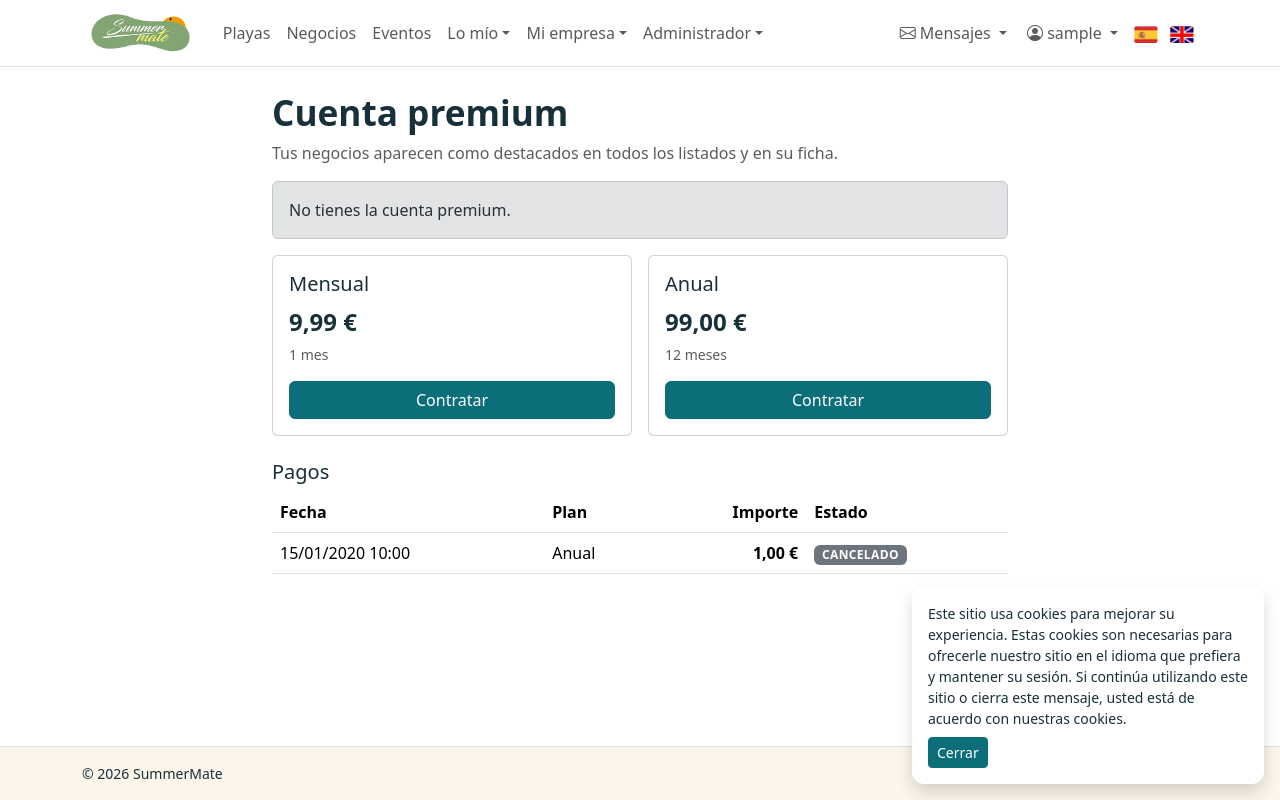
After one commit to adrlagmel/summermate, a Spring Boot app: page /empresario/premium in a window 1280 px wide. The commit adds this page. Run offline with Spring Boot 4, Linux system fonts and the light colour scheme; a user stored in the database is signed in; empty tables hold one stand-in row (values such as "Sample post"); some of the project's set-up classes (security, data sources, template engines, error pages and the like) are left out, and stand-ins take their place; database files in the repository are not loaded; some libraries are stand-ins or nearby versions.

Commit message:
Fase 6: cuenta premium del empresario con pasarela de pago simulada
- PagoPremium (V6) con plan mensual o anual, referencia y estado; un pago
  confirmado amplía Empresario.premiumHasta.
- PasarelaPago es la interfaz; PasarelaSimulada (por defecto) muestra una
  página propia con Pagar y Cancelar y no cobra nada. Para cobrar de verdad
  basta otra implementación (por ejemplo Stripe Checkout con webhook).
- Los negocios de un empresario premium salen como destacados.

Co-Authored-By: Claude Opus 5.5 <noreply@anthropic.com>
Claude-Session: https://claude.ai/code/session_01XbtrvM4NBnD8siLHmpcy2b

```diff
--- /dev/null
+++ b/src/main/java/controllers/empresario/PremiumController.java
@@ -0,0 +1,74 @@
+/* PremiumController.java
+ *
+ * Cuenta premium del empresario (Fase 6):
+ *   GET  /empresario/premium                       estado, planes y pagos
+ *   POST /empresario/premium?plan=                 contratar: lleva a la pasarela
+ *   GET  /empresario/premium/pagos/{ref}           página de pago (pasarela simulada)
+ *   POST /empresario/premium/pagos/{ref}           pagar (pasarela simulada)
+ *   DELETE /empresario/premium/pagos/{ref}         cancelar el pago
+ */
+
+package controllers.empresario;
+
+import org.springframework.beans.factory.annotation.Autowired;
+import org.springframework.stereotype.Controller;
+import org.springframework.ui.Model;
+import org.springframework.web.bind.annotation.DeleteMapping;
+import org.springframework.web.bind.annotation.GetMapping;
+import org.springframework.web.bind.annotation.PathVariable;
+import org.springframework.web.bind.annotation.PostMapping;
+import org.springframework.web.bind.annotation.RequestMapping;
+import org.springframework.web.bind.annotation.RequestParam;
+import org.springframework.web.servlet.mvc.support.RedirectAttributes;
+
+import domain.PagoPremium;
+import services.EmpresarioService;
+import services.PremiumService;
+
+@Controller
+@RequestMapping("/empresario/premium")
+public class PremiumController {
+
+	@Autowired
+	private PremiumService		premiumService;
+
+	@Autowired
+	private EmpresarioService	empresarioService;
+
+
+	@GetMapping
+	public String estado(Model model) {
+		model.addAttribute("empresario", empresarioService.findByPrincipal());
+		model.addAttribute("planes", PagoPremium.Plan.values());
+		model.addAttribute("pagos", premiumService.misPagos());
+
+		return "empresario/premium";
+	}
+
+	@PostMapping
+	public String contratar(@RequestParam PagoPremium.Plan plan) {
+		return "redirect:" + premiumService.contratar(plan);
+	}
+
+	@GetMapping("/pagos/{referencia}")
+	public String pasarela(@PathVariable String referencia, Model model) {
+		model.addAttribute("pago", premiumService.pagoPropio(referencia));
+
+		return "empresario/pasarela";
+	}
+
+	@PostMapping("/pagos/{referencia}")
+	public String pagar(@PathVariable String referencia, RedirectAttributes redirect) {
+		premiumService.confirmar(referencia);
+		redirect.addFlashAttribute("aviso", "premium.pagado");
+		return "redirect:/empresario/premium";
+	}
+
+	@DeleteMapping("/pagos/{referencia}")
+	public String cancelar(@PathVariable String referencia, RedirectAttributes redirect) {
+		premiumService.cancelar(referencia);
+		redirect.addFlashAttribute("aviso", "premium.cancelado");
+		return "redirect:/empresario/premium";
+	}
+
+}
--- a/src/main/resources/messages.properties
+++ b/src/main/resources/messages.properties
@@ -585,3 +585,29 @@ colaboracion.faltan = {0} points to the next level
 colaboracion.valoraciones = Reviews written: {0} (10 points each)
 colaboracion.votos = "Helpful" votes received: {0} (2 points each)
 colaboracion.reservas = Bookings enjoyed: {0} (5 points each)
+premium.titulo = Premium account
+premium.explicacion = Your businesses are shown as featured in every list and on their page.
+premium.activa = Active until {0}.
+premium.inactiva = You do not have a premium account.
+premium.plan = Plan
+premium.plan.MENSUAL = Monthly
+premium.plan.ANUAL = Yearly
+premium.meses = {0,choice,1#1 month|1<{0} months}
+premium.contratar = Subscribe
+premium.ampliar = Extend
+premium.pagos = Payments
+premium.fecha = Date
+premium.importe = Amount
+premium.estado = Status
+premium.estado.PENDIENTE = Pending
+premium.estado.PAGADO = Paid
+premium.estado.CANCELADO = Cancelled
+premium.continuar = Continue payment
+premium.pasarela = Payment
+premium.simulada = Simulated payment gateway: nothing is charged
+premium.referencia = Reference
+premium.pagar = Pay
+premium.cancelarPago = Cancel
+premium.pagado = Payment completed. Your premium account is active.
+premium.cancelado = Payment cancelled.
+premium.destacado = Featured
--- a/src/main/resources/messages_es.properties
+++ b/src/main/resources/messages_es.properties
@@ -591,3 +591,29 @@ colaboracion.faltan = Te faltan {0} puntos para el siguiente nivel
 colaboracion.valoraciones = Valoraciones escritas: {0} (10 puntos cada una)
 colaboracion.votos = Votos de "útil" recibidos: {0} (2 puntos cada uno)
 colaboracion.reservas = Reservas disfrutadas: {0} (5 puntos cada una)
+premium.titulo = Cuenta premium
+premium.explicacion = Tus negocios aparecen como destacados en todos los listados y en su ficha.
+premium.activa = Activa hasta el {0}.
+premium.inactiva = No tienes la cuenta premium.
+premium.plan = Plan
+premium.plan.MENSUAL = Mensual
+premium.plan.ANUAL = Anual
+premium.meses = {0,choice,1#1 mes|1<{0} meses}
+premium.contratar = Contratar
+premium.ampliar = Ampliar
+premium.pagos = Pagos
+premium.fecha = Fecha
+premium.importe = Importe
+premium.estado = Estado
+premium.estado.PENDIENTE = Pendiente
+premium.estado.PAGADO = Pagado
+premium.estado.CANCELADO = Cancelado
+premium.continuar = Continuar el pago
+premium.pasarela = Pago
+premium.simulada = Pasarela de pago simulada: no se cobra nada
+premium.referencia = Referencia
+premium.pagar = Pagar
+premium.cancelarPago = Cancelar
+premium.pagado = Pago completado. Tu cuenta premium está activa.
+premium.cancelado = Pago cancelado.
+premium.destacado = Destacado
--- /dev/null
+++ b/src/main/resources/templates/empresario/premium.html
@@ -0,0 +1,62 @@
+<!DOCTYPE html>
+<!-- empresario/premium.html: cuenta premium (Fase 6) -->
+<html xmlns:th="http://www.thymeleaf.org" xmlns:layout="http://www.ultraq.net.nz/thymeleaf/layout" layout:decorate="~{layout}">
+<head>
+	<title th:text="#{premium.titulo}">Cuenta premium</title>
+</head>
+<body>
+<div layout:fragment="contenido" class="row justify-content-center">
+	<div class="col-lg-8">
+		<h1 class="mb-2" th:text="#{premium.titulo}">Cuenta premium</h1>
+		<p class="text-body-secondary" th:text="#{premium.explicacion}">Tus negocios aparecen como destacados.</p>
+
+		<div class="alert" th:classappend="${empresario.premium} ? 'alert-success' : 'alert-secondary'" role="status">
+			<span th:if="${empresario.premium}" th:text="#{premium.activa(${#temporals.format(empresario.premiumHasta, 'dd/MM/yyyy')})}">Activa hasta el 01/09/2027</span>
+			<span th:unless="${empresario.premium}" th:text="#{premium.inactiva}">No tienes la cuenta premium.</span>
+		</div>
+
+		<div class="row g-3 mb-4">
+			<div class="col-sm-6" th:each="p : ${planes}">
+				<div class="card h-100">
+					<div class="card-body d-flex flex-column">
+						<h2 class="h5" th:text="#{|premium.plan.${p}|}">Mensual</h2>
+						<p class="fs-4 puntuacion mb-1" th:text="|${#numbers.formatDecimal(p.importe, 1, 2)} €|">9,99 €</p>
+						<p class="small text-body-secondary" th:text="#{premium.meses(${p.meses})}">1 mes</p>
+						<form class="mt-auto" th:action="@{/empresario/premium(plan=${p})}" method="post">
+							<button type="submit" class="btn btn-primary w-100" th:text="${empresario.premium} ? #{premium.ampliar} : #{premium.contratar}">Contratar</button>
+						</form>
+					</div>
+				</div>
+			</div>
+		</div>
+
+		<h2 class="h5" th:text="#{premium.pagos}">Pagos</h2>
+		<p th:if="${#lists.isEmpty(pagos)}" class="text-body-secondary" th:text="#{fase5.vacio}">Ninguno.</p>
+		<div class="table-responsive" th:unless="${#lists.isEmpty(pagos)}">
+			<table class="table align-middle">
+				<thead>
+					<tr>
+						<th scope="col" th:text="#{premium.fecha}">Fecha</th>
+						<th scope="col" th:text="#{premium.plan}">Plan</th>
+						<th scope="col" class="text-end" th:text="#{premium.importe}">Importe</th>
+						<th scope="col" th:text="#{premium.estado}">Estado</th>
+					</tr>
+				</thead>
+				<tbody>
+					<tr th:each="pago : ${pagos}">
+						<td class="text-nowrap" th:text="${#temporals.format(pago.fecha, 'dd/MM/yyyy HH:mm')}">01/08/2026</td>
+						<td th:text="#{|premium.plan.${pago.plan}|}">Mensual</td>
+						<td class="text-end puntuacion" th:text="|${#numbers.formatDecimal(pago.importe, 1, 2)} €|">9,99 €</td>
+						<td>
+							<span class="badge estado" th:classappend="${pago.estado.name() == 'PAGADO'} ? 'text-bg-success' : (${pago.estado.name() == 'PENDIENTE'} ? 'text-bg-warning' : 'text-bg-secondary')"
+								th:text="#{|premium.estado.${pago.estado}|}">Pagado</span>
+							<a th:if="${pago.estado.name() == 'PENDIENTE'}" class="ms-2 small" th:href="@{/empresario/premium/pagos/{r}(r=${pago.referencia})}" th:text="#{premium.continuar}">Continuar el pago</a>
+						</td>
+					</tr>
+				</tbody>
+			</table>
+		</div>
+	</div>
+</div>
+</body>
+</html>
--- a/src/main/resources/templates/layout.html
+++ b/src/main/resources/templates/layout.html
@@ -60,6 +60,7 @@
 						<li><a class="dropdown-item" th:href="@{/empresario/eventos/nuevo}" th:text="#{master.page.eventos.register}">Registrar evento</a></li>
 						<li><a class="dropdown-item" th:href="@{/empresario/reservas}" th:text="#{master.page.reservas}">Reservas</a></li>
 						<li><hr class="dropdown-divider"></li>
+						<li><a class="dropdown-item" th:href="@{/empresario/premium}" th:text="#{premium.titulo}">Cuenta premium</a></li>
 						<li><a class="dropdown-item" th:href="@{/empresario/peticion}" th:text="#{master.page.peticionnegocio.empresario.list}">Petición de negocio</a></li>
 					</ul>
 				</li>
--- a/src/main/resources/templates/negocios/ficha.html
+++ b/src/main/resources/templates/negocios/ficha.html
@@ -27,6 +27,7 @@
 			<h1>
 				<span th:text="${negocio.nombre}">Negocio</span>
 				<span th:unless="${negocio.negocioActivo}" class="badge text-bg-secondary estado align-middle" th:text="#{fase5.negocio.suspendido}">Suspendido</span>
+				<span th:if="${negocio.empresario.premium}" class="badge text-bg-warning estado align-middle"><i class="bi bi-star-fill" aria-hidden="true"></i> <span th:text="#{premium.destacado}">Destacado</span></span>
 			</h1>
 			<p class="text-body-secondary" th:text="${negocio.tipo}">Chiringuito</p>
 			<p th:text="${negocio.descripcion}">Descripción</p>
--- a/src/main/resources/templates/negocios/lista.html
+++ b/src/main/resources/templates/negocios/lista.html
@@ -52,6 +52,7 @@
 					<td>
 						<a th:href="@{/negocios/{id}(id=${row.id})}" th:text="${row.nombre}">Negocio</a>
 						<span th:unless="${row.negocioActivo}" class="badge text-bg-secondary estado ms-1" th:text="#{fase5.negocio.suspendido}">Suspendido</span>
+						<span th:if="${row.empresario.premium}" class="badge text-bg-warning estado ms-1"><i class="bi bi-star-fill" aria-hidden="true"></i> <span th:text="#{premium.destacado}">Destacado</span></span>
 					</td>
 					<td th:text="${row.playa?.localizacion?.ciudad}">Chipiona</td>
 					<td th:text="${row.playa?.nombre}">Playa de Regla</td>
```
Also changed, not shown: src/main/java/domain/Empresario.java (+19 -0 lines), src/main/java/domain/PagoPremium.java (added, +124 -0 lines), src/main/java/repositories/PagoPremiumRepository.java (added, +20 -0 lines), src/main/java/services/PremiumService.java (added, +86 -0 lines), src/main/java/services/pagos/PasarelaPago.java (added, +21 -0 lines), src/main/java/services/pagos/PasarelaSimulada.java (added, +30 -0 lines), src/main/resources/db/migration/V6__cuenta_premium.sql (added, +21 -0 lines), src/main/resources/templates/empresario/pasarela.html (added, +40 -0 lines), 1 other file.
